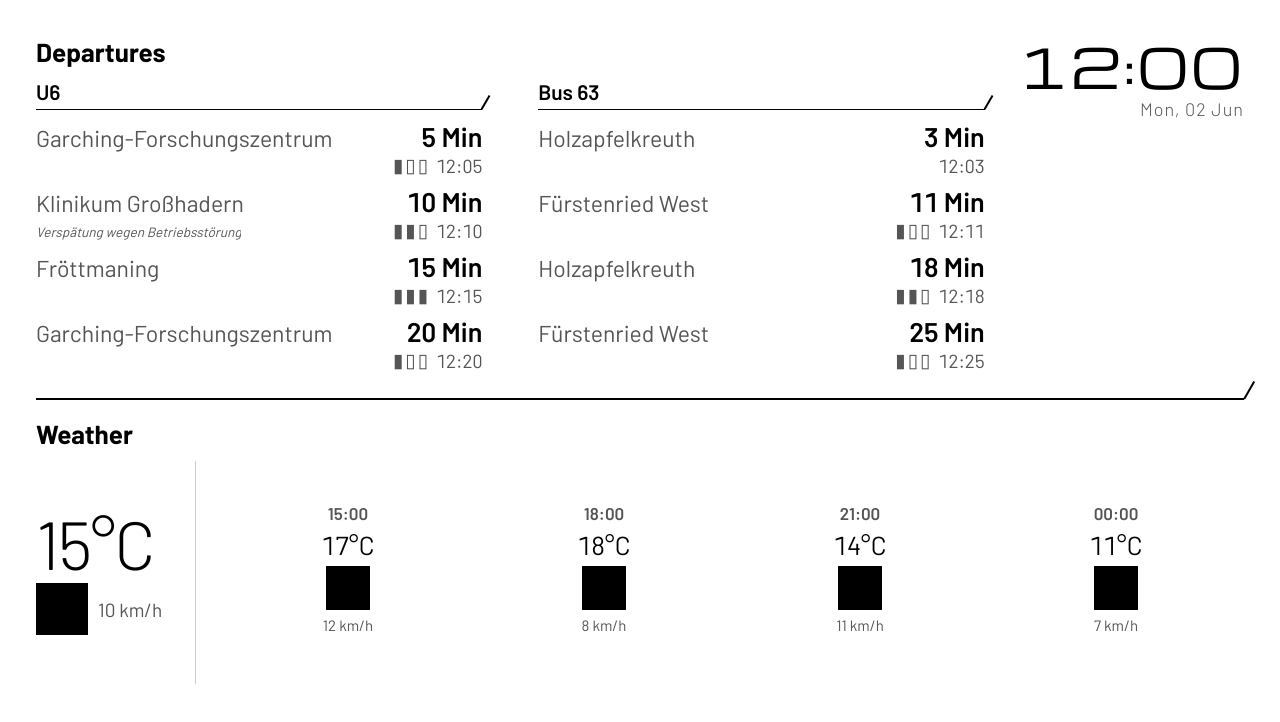
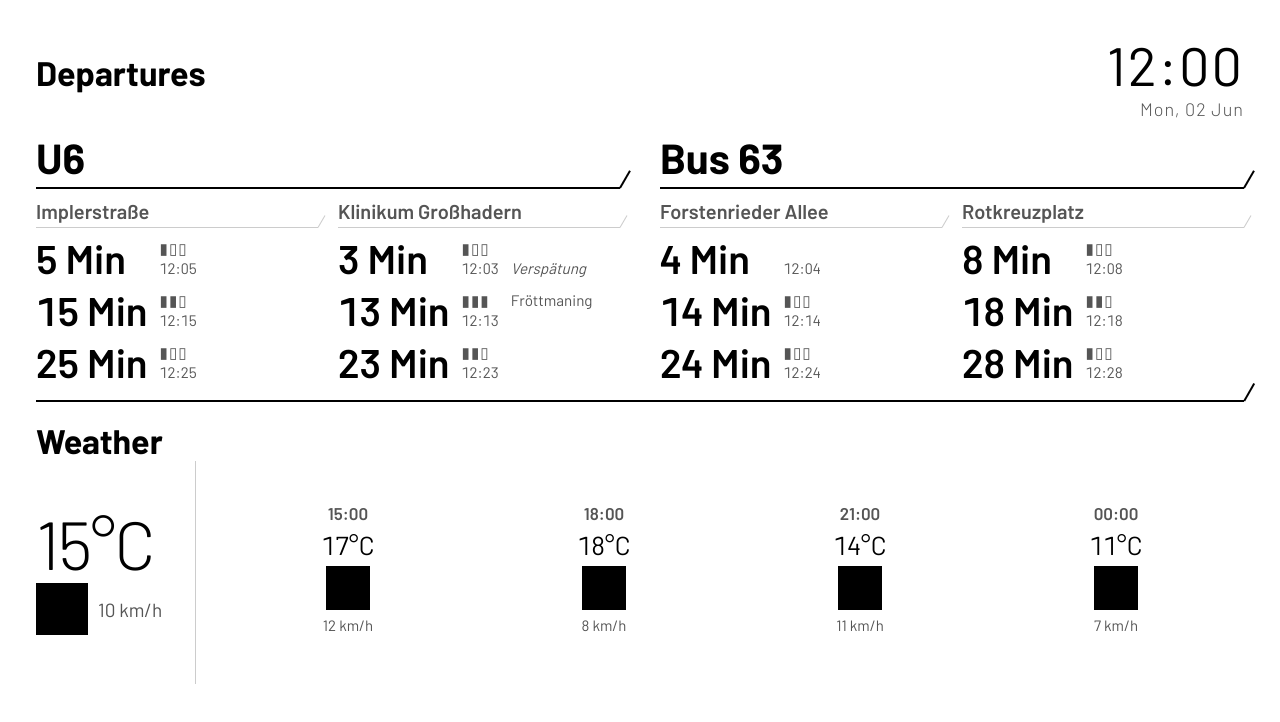
Before and after one commit to blowfishlol/before-i-leave, a website: page template/display.html in a window 1280 px wide. Drawn offline with nearby package versions, Linux system fonts and the light colour scheme; grey boxes are pictures that could not be loaded.

Commit message:
rearrange departure table

```diff
--- a/src/config.js
+++ b/src/config.js
@@ -21,7 +21,7 @@ export const RIGHT_LINE = {
 };
 
 // Departures shown per column
-export const DEPARTURES_SHOWN = 4;
+export const DEPARTURES_SHOWN = 3;
 
 // OpenWeatherMap city ID for Sendling-Westpark, Munich
 export const WEATHER_CITY_ID = 6556318;
--- a/template/display.html
+++ b/template/display.html
@@ -1,16 +1,19 @@
 <!DOCTYPE html>
 <html lang="de">
+
 <head>
   <meta charset="UTF-8">
   <link rel="preconnect" href="https://fonts.googleapis.com">
-  <link href="https://fonts.googleapis.com/css2?family=Barlow:wght@300;400;600;700&family=Michroma&display=swap" rel="stylesheet">
+  <link href="https://fonts.googleapis.com/css2?family=Barlow:wght@300;400;600;700&family=Michroma&display=swap"
+    rel="stylesheet">
   <style>
     /* ═══════════════════════════════════════════════════
        THEME — edit these to tweak the look
        ═══════════════════════════════════════════════════ */
     :root {
       --font: 'Barlow', 'Helvetica Neue', Helvetica, Arial, sans-serif;
-      --font-display: 'Michroma', sans-serif;   /* clock only */
+      --font-display: 'Michroma', sans-serif;
+      /* clock only */
       --bg: #fff;
       --fg: #000;
       --muted: #555;
@@ -18,9 +21,10 @@
       --gap: 18px;
 
       --size-clock: 54px;
-      --size-section-title: 26px;
-      --size-line-header: 21px;
-      --size-departure: 27px;
+      --size-section-title: 34px;
+      --size-line-header: 42px;
+      --size-stop-header: 20px;
+      --size-departure: 40px;
       --size-current-temp: 68px;
       --size-current-wind: 19px;
       --size-forecast-time: 17px;
@@ -34,9 +38,16 @@
     /* ═══════════════════════════════════════════════════
        BASE
        ═══════════════════════════════════════════════════ */
-    *, *::before, *::after { box-sizing: border-box; margin: 0; padding: 0; }
+    *,
+    *::before,
+    *::after {
+      box-sizing: border-box;
+      margin: 0;
+      padding: 0;
+    }
 
-    html, body {
+    html,
+    body {
       width: 1280px;
       height: 720px;
       overflow: hidden;
@@ -55,64 +66,134 @@
     /* ═══════════════════════════════════════════════════
        DEPARTURES
        ═══════════════════════════════════════════════════ */
-    .departures { flex: 0 0 auto; }
+    .departures {
+      flex: 0 0 auto;
+    }
 
     .section-title {
       font-size: var(--size-section-title);
       font-weight: 700;
+    }
+
+    .departures-header {
+      display: flex;
+      align-items: baseline;
+      justify-content: space-between;
       margin-bottom: 12px;
     }
 
-    .departures-body {
+    .departures-columns {
       display: flex;
-      align-items: flex-start;
-      justify-content: space-between;
-      gap: 32px;
-    }
-
-    .departures-columns {
-      display: grid;
-      grid-template-columns: 1fr 1fr;
-      gap: 0 56px;
+      gap: 40px;
       flex: 1;
     }
 
-    .line-header {
+    .line-column {
+      flex: 1;
+      display: flex;
+      flex-direction: column;
+    }
+
+    .line-label {
       font-size: var(--size-line-header);
-      font-weight: 600;
-      border-bottom: 1.5px solid var(--fg);
+      font-weight: 700;
+      border-bottom: 2px solid var(--fg);
       padding-bottom: 5px;
       margin-bottom: 10px;
       position: relative;
       overflow: visible;
     }
 
-    .line-header::after {
+    .line-label::after {
       content: '';
       position: absolute;
       left: 100%;
-      bottom: 0;
-      width: 16px;
-      height: 1.5px;
+      bottom: -2px;
+      width: 20px;
+      height: 2px;
       background: var(--fg);
-      transform-origin: left bottom;
+      transform-origin: left center;
       transform: rotate(-60deg);
     }
 
-    .departure-row {
+    .stop-columns {
+      display: flex;
+      gap: 20px;
+      flex: 1;
+    }
+
+    .stop-column {
+      flex: 1;
+      min-width: 0;
+    }
+
+    .stop-header {
+      font-size: var(--size-stop-header);
+      font-weight: 600;
+      color: var(--muted);
+      border-bottom: 1px solid #ccc;
+      padding-bottom: 4px;
+      margin-bottom: 10px;
+      position: relative;
+      overflow: visible;
+    }
+
+    .stop-header-text {
+      display: block;
+      overflow: hidden;
+      text-overflow: ellipsis;
+      white-space: nowrap;
+    }
+
+    .stop-header::after {
+      content: '';
+      position: absolute;
+      left: 100%;
+      bottom: -1px;
+      width: 14px;
+      height: 1px;
+      background: #ccc;
+      transform-origin: left center;
+      transform: rotate(-60deg);
+    }
+
+    .departures-grid {
+      display: grid;
+      grid-template-columns: auto auto 1fr;
+      column-gap: 12px;
+      row-gap: 12px;
+      align-items: center;
       font-size: var(--size-departure);
       font-variant-numeric: tabular-nums;
+    }
+
+    .dep-mins {
+      font-weight: 600;
+      white-space: nowrap;
+      line-height: 1;
+    }
+
+    .dep-secondary {
       display: flex;
       flex-direction: column;
-      gap: 2px;
-      margin-bottom: 8px;
+      justify-content: center;
+      gap: 1px;
     }
 
-    .dep-row-top,
-    .dep-row-bottom {
+    .dep-time {
+      color: var(--muted);
+      white-space: nowrap;
+      font-size: 0.38em;
+      line-height: 1.2;
+    }
+
+    .dep-info {
+      overflow: hidden;
+      font-size: 0.38em;
+      line-height: 1.2;
       display: flex;
-      justify-content: space-between;
-      align-items: baseline;
+      flex-direction: column;
+      gap: 1px;
     }
 
     .dep-dest {
@@ -120,11 +201,7 @@
       text-overflow: ellipsis;
       white-space: nowrap;
       color: var(--muted);
-      font-size: 0.85em;
-      margin-right: 12px;
     }
-
-    .dep-mins { font-weight: 600; white-space: nowrap; }
 
     .dep-message {
       overflow: hidden;
@@ -132,27 +209,17 @@
       white-space: nowrap;
       color: var(--muted);
       font-style: italic;
-      font-size: 0.5em;
-      margin-right: 12px;
     }
 
-    .dep-right {
-      display: flex;
-      align-items: center;
-      gap: 6px;
-    }
-
-    .dep-time { color: var(--muted); white-space: nowrap; font-size: 0.7em; }
-
     .dep-occupancy {
-      letter-spacing: 2px;
+      letter-spacing: 1px;
       color: var(--muted);
-      line-height: 1;
-      font-size: 0.7em;
+      line-height: 1.2;
+      font-size: 0.38em;
     }
 
     .clock {
-      font-family: var(--font-display);
+      font-family: var(--font);
       font-size: var(--size-clock);
       font-weight: 400;
       letter-spacing: 2px;
@@ -197,7 +264,13 @@
     /* ═══════════════════════════════════════════════════
        WEATHER
        ═══════════════════════════════════════════════════ */
-    .weather { flex: 1; display: flex; flex-direction: column; min-height: 0; justify-content: center; }
+    .weather {
+      flex: 1;
+      display: flex;
+      flex-direction: column;
+      min-height: 0;
+      justify-content: center;
+    }
 
     .weather-row {
       flex: 1;
@@ -232,7 +305,12 @@
       gap: 10px;
     }
 
-    .current-icon { width: var(--icon-current); height: var(--icon-current); flex-shrink: 0; display: block; }
+    .current-icon {
+      width: var(--icon-current);
+      height: var(--icon-current);
+      flex-shrink: 0;
+      display: block;
+    }
 
     .weather-icon-img {
       width: 100%;
@@ -241,7 +319,10 @@
       filter: grayscale(1) brightness(0);
     }
 
-    .current-wind { font-size: var(--size-current-wind); color: var(--muted); }
+    .current-wind {
+      font-size: var(--size-current-wind);
+      color: var(--muted);
+    }
 
     /* Forecast columns */
     .forecast-columns {
@@ -259,45 +340,53 @@
       gap: 6px;
     }
 
-    .fc-time { font-size: var(--size-forecast-time); font-weight: 600; color: var(--muted); }
+    .fc-time {
+      font-size: var(--size-forecast-time);
+      font-weight: 600;
+      color: var(--muted);
+    }
 
-    .fc-temp { font-size: var(--size-forecast-temp); font-variant-numeric: tabular-nums; }
+    .fc-temp {
+      font-size: var(--size-forecast-temp);
+      font-variant-numeric: tabular-nums;
+    }
 
-    .fc-icon { width: var(--icon-forecast); height: var(--icon-forecast); }
+    .fc-icon {
+      width: var(--icon-forecast);
+      height: var(--icon-forecast);
+    }
 
-    .fc-wind { font-size: var(--size-forecast-wind); color: var(--muted); }
+    .fc-wind {
+      font-size: var(--size-forecast-wind);
+      color: var(--muted);
+    }
 
     /* ═══════════════════════════════════════════════════
        UTILS
        ═══════════════════════════════════════════════════ */
-    .empty { color: var(--muted); font-style: italic; }
+    .empty {
+      color: var(--muted);
+      font-style: italic;
+    }
 
-    svg { display: block; }
+    svg {
+      display: block;
+    }
   </style>
 </head>
+
 <body>
 
   <!-- DEPARTURES ─────────────────────────────────── -->
   <section class="departures">
-    <div class="departures-body">
-      <div style="flex:1">
-        <div class="section-title">Departures</div>
-        <div class="departures-columns">
-          <div>
-            <div class="line-header" id="left-header"></div>
-            <div id="left-departures"></div>
-          </div>
-          <div>
-            <div class="line-header" id="right-header"></div>
-            <div id="right-departures"></div>
-          </div>
-        </div>
-      </div>
+    <div class="departures-header">
+      <div class="section-title">Departures</div>
       <div>
         <div class="clock" id="clock"></div>
         <div class="date" id="date"></div>
       </div>
     </div>
+    <div class="departures-columns" id="departures-columns"></div>
   </section>
 
   <div class="divider"></div>
@@ -320,7 +409,7 @@
     // Maps OWM icon codes → icon names.
     // Browse all names at: https://bas.dev/work/meteocons
     // ═══════════════════════════════════════════════════
-    const CDN = 'https://cdn.jsdelivr.net/gh/basmilius/weather-icons/production/line/all';
+    const CDN = 'https://cdn.jsdelivr.net/gh/basmilius/weather-icons/production/line/all'
 
     const ICON_MAP = {
       '01d': 'clear-day',
@@ -341,11 +430,11 @@
       '13n': 'snow',
       '50d': 'mist',
       '50n': 'mist',
-    };
+    }
 
     function getIcon(code) {
-      const name = ICON_MAP[code] ?? ICON_MAP[code?.replace('n', 'd')] ?? 'cloudy';
-      return `<img class="weather-icon-img" src="${CDN}/${name}.svg" alt="${name}">`;
+      const name = ICON_MAP[code] ?? ICON_MAP[code?.replace('n', 'd')] ?? 'cloudy'
+      return `<img class="weather-icon-img" src="${CDN}/${name}.svg" alt="${name}">`
     }
 
     // ═══════════════════════════════════════════════════
@@ -353,39 +442,52 @@
     // ═══════════════════════════════════════════════════
 
     function renderOccupancy(level) {
-      const filled = { LOW: 1, MEDIUM: 2, HIGH: 3 }[level] ?? 0;
-      if (!filled) return '';
-      return `<span class="dep-occupancy">${'▮'.repeat(filled)}${'▯'.repeat(3 - filled)}</span>`;
+      const filled = { LOW: 1, MEDIUM: 2, HIGH: 3 }[level] ?? 0
+      const visible = filled > 0
+      return `<span class="dep-occupancy" style="${visible ? '' : 'visibility:hidden'}">${'▮'.repeat(filled)}${'▯'.repeat(3 - filled)}</span>`
     }
 
     function renderDepartures(list) {
-      if (!list.length) return '<div class="empty">No departures</div>';
-      return list.map(d => `
-        <div class="departure-row">
-          <div class="dep-row-top">
-            <span class="dep-dest">${d.destination}</span>
-            <span class="dep-mins">${d.minutes} Min</span>
-          </div>
-          <div class="dep-row-bottom">
-            <span class="dep-message">${d.messages?.[0] ?? ''}</span>
-            <div class="dep-right">
-              ${renderOccupancy(d.occupancy)}
-              <span class="dep-time">${d.time}</span>
-            </div>
-          </div>
+      if (!list.length) return '<div class="empty">No departures</div>'
+      const cells = list.flatMap(d => [
+        `<span class="dep-mins">${d.minutes} Min</span>`,
+        `<div class="dep-secondary">
+          ${renderOccupancy(d.occupancy)}
+          <span class="dep-time">${d.time}</span>
+        </div>`,
+        `<div class="dep-info">
+          <span class="dep-dest" style="${d.outlier ? '' : 'visibility:hidden'}">${d.destination}</span>
+          <span class="dep-message" style="${d.messages?.[0] ? '' : 'visibility:hidden'}">${d.messages?.[0] ?? ' '}</span>
+        </div>`,
+      ])
+      return `<div class="departures-grid">${cells.join('')}</div>`
+    }
+
+    function renderStopColumn(group) {
+      return `
+        <div class="stop-column">
+          <div class="stop-header"><span class="stop-header-text">${group.label}</span></div>
+          ${renderDepartures(group.departures)}
         </div>
-      `).join('');
+      `
+    }
+
+    function renderLineColumn(label, groups) {
+      return `
+        <div class="line-column">
+          <div class="line-label">${label}</div>
+          <div class="stop-columns">${groups.map(renderStopColumn).join('')}</div>
+        </div>
+      `
     }
 
     function render(data) {
-      document.getElementById('clock').textContent = data.currentTime;
-      document.getElementById('date').textContent = data.currentDate;
+      document.getElementById('clock').textContent = data.currentTime
+      document.getElementById('date').textContent = data.currentDate
 
-      document.getElementById('left-header').textContent = data.departures.leftLabel;
-      document.getElementById('left-departures').innerHTML = renderDepartures(data.departures.left);
-
-      document.getElementById('right-header').textContent = data.departures.rightLabel;
-      document.getElementById('right-departures').innerHTML = renderDepartures(data.departures.right);
+      document.getElementById('departures-columns').innerHTML =
+        renderLineColumn(data.departures.leftLabel, data.departures.left) +
+        renderLineColumn(data.departures.rightLabel, data.departures.right)
 
       document.getElementById('weather-current').innerHTML = `
         <div class="current-temp">${data.weather.current.temp}°C</div>
@@ -393,7 +495,7 @@
           <div class="current-icon">${getIcon(data.weather.current.icon)}</div>
           <div class="current-wind">${data.weather.current.wind} km/h</div>
         </div>
-      `;
+      `
 
       document.getElementById('forecast-columns').innerHTML = data.weather.forecast.map(f => `
         <div class="forecast-col">
@@ -402,7 +504,7 @@
           <div class="fc-icon">${getIcon(f.icon)}</div>
           <div class="fc-wind">${f.wind} km/h</div>
         </div>
-      `).join('');
+      `).join('')
     }
 
     // ─── Entry point ──────────────────────────────────────
@@ -416,31 +518,60 @@
       departures: {
         leftLabel: 'U6',
         left: [
-          { minutes: 5,  time: '12:05', occupancy: 'LOW',     destination: 'Garching-Forschungszentrum' },
-          { minutes: 10, time: '12:10', occupancy: 'MEDIUM',  destination: 'Klinikum Großhadern', messages: ['Verspätung wegen Betriebsstörung'] },
-          { minutes: 15, time: '12:15', occupancy: 'HIGH',    destination: 'Fröttmaning' },
-          { minutes: 20, time: '12:20', occupancy: 'LOW',     destination: 'Garching-Forschungszentrum' },
+          {
+            stopId: 'de:09162:1340:51:51',
+            label: 'Implerstraße',
+            departures: [
+              { minutes: 5, time: '12:05', occupancy: 'LOW', destination: 'Implerstraße' },
+              { minutes: 15, time: '12:15', occupancy: 'MEDIUM', destination: 'Implerstraße' },
+              { minutes: 25, time: '12:25', occupancy: 'LOW', destination: 'Implerstraße' },
+            ],
+          },
+          {
+            stopId: 'de:09162:1340:51:52',
+            label: 'Klinikum Großhadern',
+            departures: [
+              { minutes: 3, time: '12:03', occupancy: 'LOW', destination: 'Garching-Forschungszentrum', messages: ['Verspätung'], outlier: false },
+              { minutes: 13, time: '12:13', occupancy: 'HIGH', destination: 'Fröttmaning', outlier: true },
+              { minutes: 23, time: '12:23', occupancy: 'MEDIUM', destination: 'Garching-Forschungszentrum', outlier: false },
+            ],
+          },
         ],
         rightLabel: 'Bus 63',
         right: [
-          { minutes: 3,  time: '12:03', occupancy: 'UNKNOWN', destination: 'Holzapfelkreuth' },
-          { minutes: 11, time: '12:11', occupancy: 'LOW',     destination: 'Fürstenried West' },
-          { minutes: 18, time: '12:18', occupancy: 'MEDIUM',  destination: 'Holzapfelkreuth' },
-          { minutes: 25, time: '12:25', occupancy: 'LOW',     destination: 'Fürstenried West' },
+          {
+            stopId: 'de:09162:1340:3:3',
+            label: 'Forstenrieder Allee',
+            departures: [
+              { minutes: 4, time: '12:04', occupancy: 'UNKNOWN', destination: 'Forstenrieder Allee' },
+              { minutes: 14, time: '12:14', occupancy: 'LOW', destination: 'Forstenrieder Allee' },
+              { minutes: 24, time: '12:24', occupancy: 'LOW', destination: 'Forstenrieder Allee' },
+            ],
+          },
+          {
+            stopId: 'de:09162:1340:1:1',
+            label: 'Rotkreuzplatz',
+            departures: [
+              { minutes: 8, time: '12:08', occupancy: 'LOW', destination: 'Rotkreuzplatz' },
+              { minutes: 18, time: '12:18', occupancy: 'MEDIUM', destination: 'Rotkreuzplatz' },
+              { minutes: 28, time: '12:28', occupancy: 'LOW', destination: 'Rotkreuzplatz' },
+            ],
+          },
         ],
       },
       weather: {
         current: { temp: 15, wind: 10, icon: '01d' },
         forecast: [
           { time: '15:00', temp: 17, wind: 12, icon: '02d' },
-          { time: '18:00', temp: 18, wind:  8, icon: '03d' },
+          { time: '18:00', temp: 18, wind: 8, icon: '03d' },
           { time: '21:00', temp: 14, wind: 11, icon: '10d' },
-          { time: '00:00', temp: 11, wind:  7, icon: '01n' },
+          { time: '00:00', temp: 11, wind: 7, icon: '01n' },
         ],
       },
-    };
+    }
 
     render(window.DATA ?? MOCK);
   </script>
 </body>
+
 </html>
```
Also changed, not shown: src/departures.js (+27 -13 lines).
